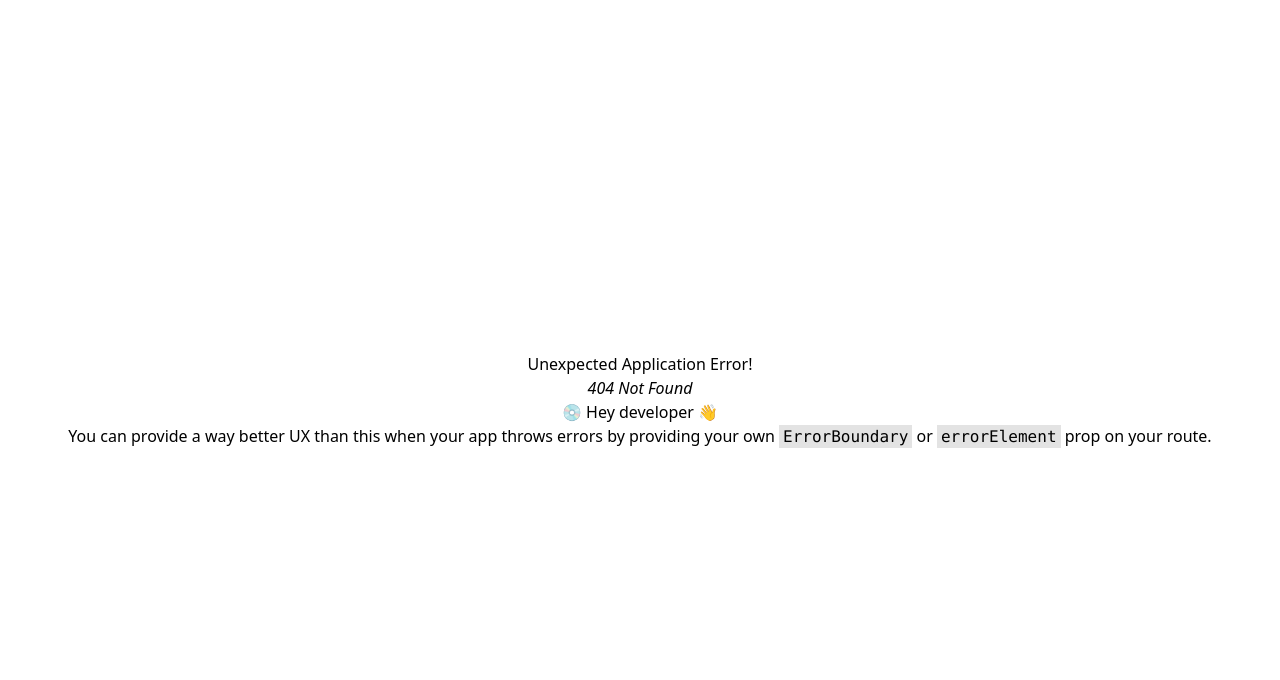
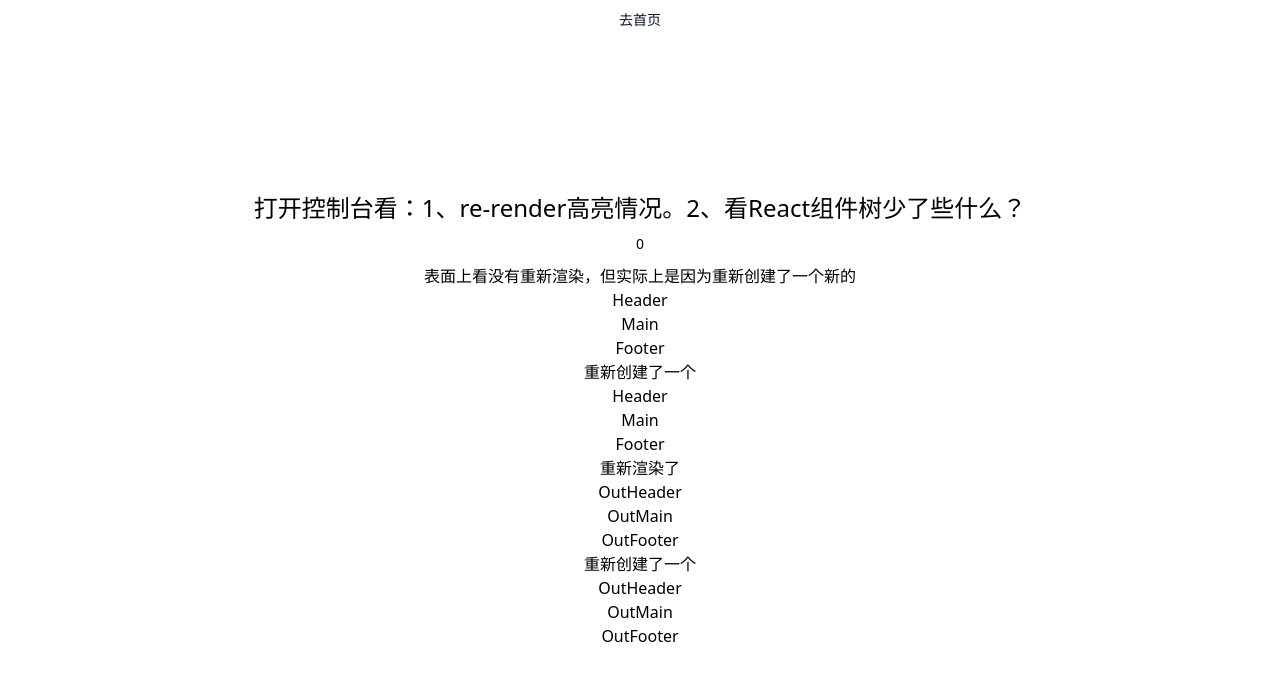
Before and after one commit to hidaviddong/deep-dive-react, a React (Vite) app: page /render-function in a window 1280 px wide. Before the commit this address had no page. Shown: the top 680 px of the page. Built offline with nearby package versions, Linux system fonts and the light colour scheme; the HTML template or start-up script is replaced by a standard one.

Commit message:
feat: add eventbus,renderfunction,static property

```diff
--- /dev/null
+++ b/src/pages/event-bus.tsx
@@ -0,0 +1,3 @@
+export default function EventBus() {
+  return <div>EventBus</div>
+}
--- a/src/pages/home.tsx
+++ b/src/pages/home.tsx
@@ -10,6 +10,20 @@ export default function Home() {
         <Link to="/controller-render" className="cursor-pointer">
           <Button variant="outline">可控性渲染</Button>
         </Link>
+        <Link to="/render-function" className="cursor-pointer">
+          <Button variant="outline">
+            {`<Component />
+            和Component()的渲染区别`}
+          </Button>
+        </Link>
+
+        <Link to="/static-property" className="cursor-pointer">
+          <Button variant="outline">静态属性</Button>
+        </Link>
+
+        <Link to="/event-bus" className="cursor-pointer">
+          <Button variant="outline">事件总线</Button>
+        </Link>
       </div>
     </div>
   )
--- /dev/null
+++ b/src/pages/render-function.tsx
@@ -0,0 +1,69 @@
+import { useState } from 'react'
+
+import { Button } from '@/components/ui/button'
+
+const OutHeader = () => {
+  console.log('OutHeader is render')
+  return <div>OutHeader</div>
+}
+const OutMain = () => {
+  console.log('OutMain is render')
+  return <div>OutMain</div>
+}
+const OutFooter = () => {
+  console.log('OutFooter is render')
+  return <div>OutFooter</div>
+}
+export default function RenderFunction() {
+  const [counter, setCounter] = useState(0)
+  const Header = () => {
+    console.log('Header is render')
+    return <div>Header</div>
+  }
+  const Main = () => {
+    console.log('Main is render')
+    return <div>Main</div>
+  }
+  const Footer = () => {
+    console.log('Footer is render')
+    return <div>Footer</div>
+  }
+  return (
+    <div className="flex h-full w-full flex-col items-center justify-center">
+      <p className="text-2xl">打开控制台看：1、re-render高亮情况。2、看React组件树少了些什么？</p>
+      <Button
+        variant="ghost"
+        onClick={() => {
+          setCounter(counter + 1)
+        }}>
+        {counter}
+      </Button>
+      <p>表面上看没有重新渲染，但实际上是因为重新创建了一个新的</p>
+      <Header />
+      <Main />
+      <Footer />
+      <p>重新创建了一个</p>
+      {Header()}
+      {Main()}
+      {Footer()}
+      <p>重新渲染了</p>
+      <OutHeader />
+      <OutMain />
+      <OutFooter />
+      <p>重新创建了一个</p>
+      {OutHeader()}
+      {OutMain()}
+      {OutFooter()}
+    </div>
+  )
+}
+
+// <div className="flex h-full w-full flex-col items-center justify-center">
+// {Header()}
+// </div>
+
+// export default function RenderFunction() {
+//     const Header = () => /*#__PURE__*/React.createElement("div", null, "Header");
+//     return /*#__PURE__*/React.createElement("div", {
+//       className: "flex h-full w-full flex-col items-center justify-center"
+//     }, Header());
--- /dev/null
+++ b/src/pages/static-property.tsx
@@ -0,0 +1,24 @@
+import { PropsWithChildren } from 'react'
+
+function Foo(props: PropsWithChildren) {
+  return (
+    <div className="flex h-full w-full flex-col items-center justify-center">
+      Foo
+      {props.children}
+    </div>
+  )
+}
+Foo.Item = function () {
+  return <div>Foo.Item</div>
+}
+Foo.Bar = function () {
+  return <div>Foo.Bar</div>
+}
+export default function StaticProperty() {
+  return (
+    <Foo>
+      <Foo.Item />
+      <Foo.Bar />
+    </Foo>
+  )
+}
--- a/src/router/index.tsx
+++ b/src/router/index.tsx
@@ -2,7 +2,10 @@ import { createBrowserRouter } from 'react-router-dom'
 
 import ChildComponent from '@/pages/child-component'
 import ControllerRender from '@/pages/controller-render'
+import EventBus from '@/pages/event-bus'
 import Home from '@/pages/home'
+import RenderFunction from '@/pages/render-function'
+import StaticProperty from '@/pages/static-property'
 
 export const router = createBrowserRouter([
   {
@@ -16,5 +19,29 @@ export const router = createBrowserRouter([
         <ControllerRender />
       </ChildComponent>
     )
+  },
+  {
+    path: '/render-function',
+    element: (
+      <ChildComponent>
+        <RenderFunction />
+      </ChildComponent>
+    )
+  },
+  {
+    path: '/static-property',
+    element: (
+      <ChildComponent>
+        <StaticProperty />
+      </ChildComponent>
+    )
+  },
+  {
+    path: '/event-bus',
+    element: (
+      <ChildComponent>
+        <EventBus />
+      </ChildComponent>
+    )
   }
 ])
```
Also changed, not shown: 1 other file (tests, documents, lock files or other folders).
